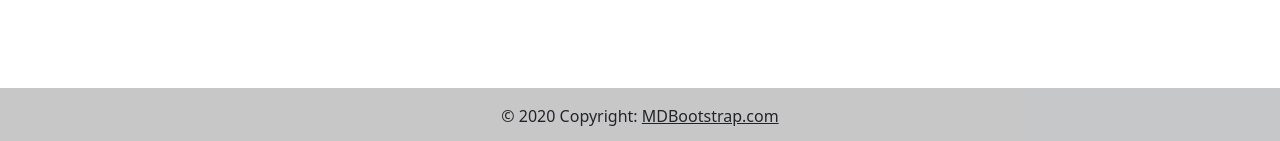
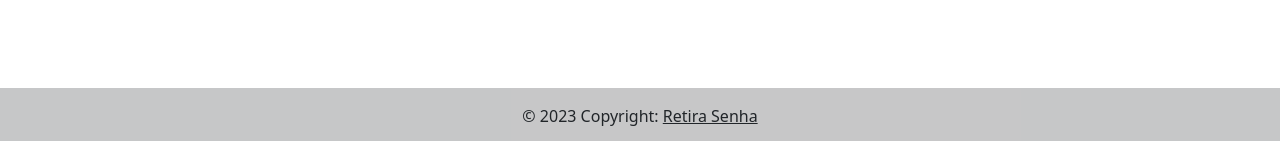
Before and after one commit to Dedo-Finger2/Retira-Senha, a PHP site: page /App/View/footer.php in a window 1280 px wide. Shown: the part 656-797 px from the top of the page. Run offline with PHP 8.4, Linux system fonts and the light colour scheme.

Commit message:
nome e link footer done

```diff
--- a/App/View/footer.php
+++ b/App/View/footer.php
@@ -3,8 +3,8 @@
 <footer class="bg-light text-center text-lg-start fixed-bottom">
   <!-- Copyright -->
   <div class="text-center p-3" style="background-color: rgba(0, 0, 0, 0.2);">
-    © 2020 Copyright:
-    <a class="text-dark" href="https://mdbootstrap.com/">MDBootstrap.com</a>
+    © 2023 Copyright:
+    <a class="text-dark" href="#">Retira Senha</a>
   </div>
   <!-- Copyright -->
 </footer>
```
